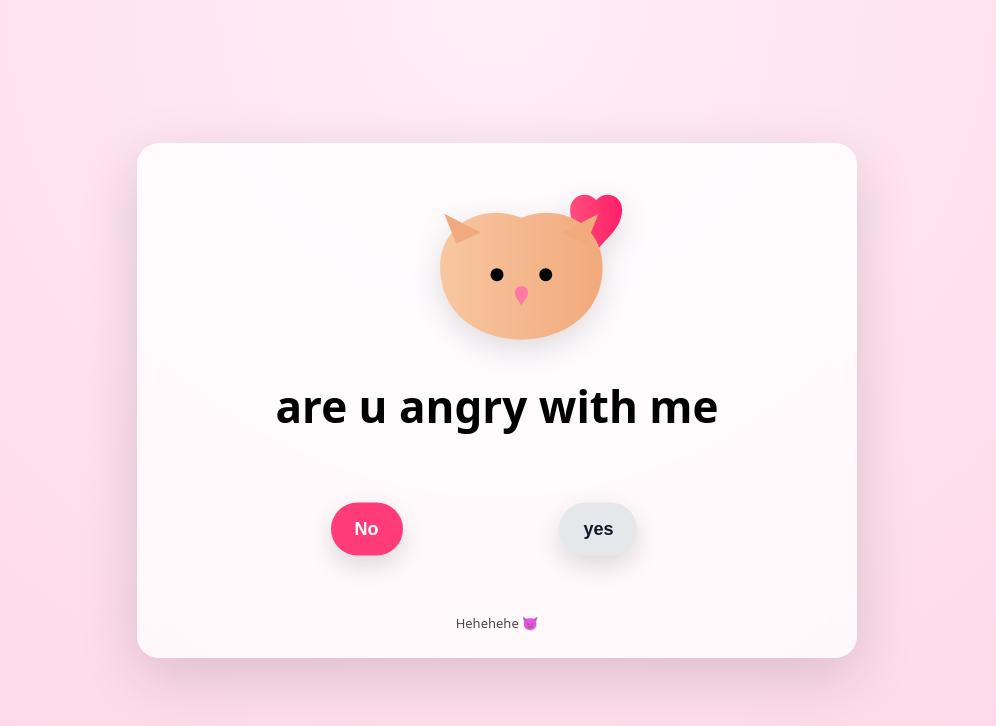
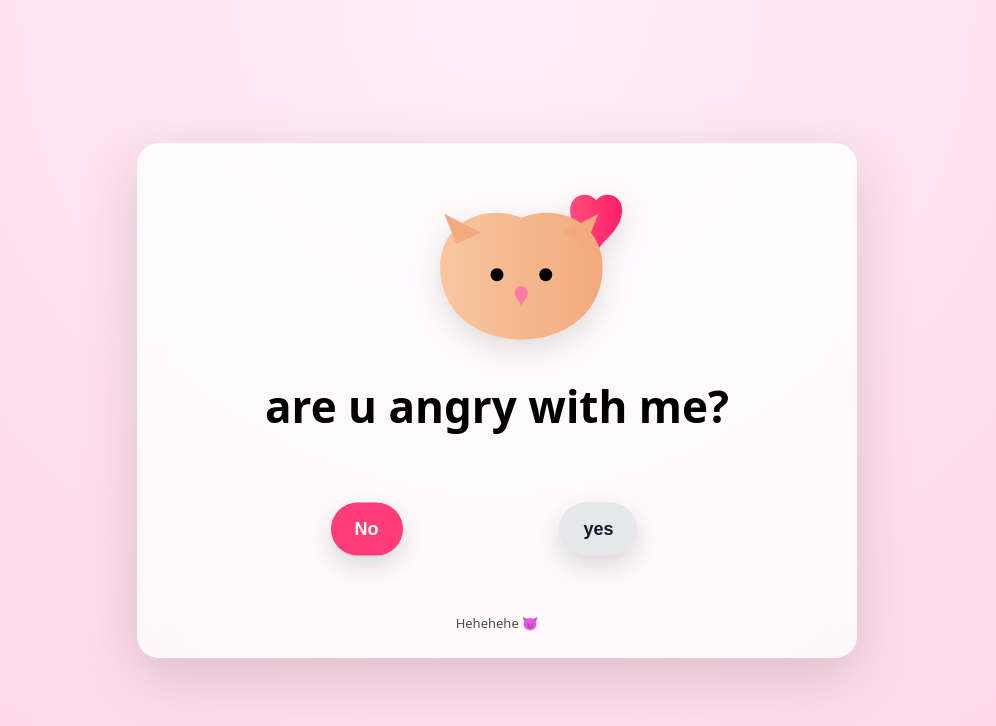
Before and after one commit to theVab11/Test, a plain HTML site: page index.html in a window 1280 px wide. Shown: the whole page, without its empty margins (143-1139 px from the left). Drawn offline with nearby package versions, Linux system fonts and the light colour scheme.

```diff
--- a/index.html
+++ b/index.html
@@ -171,7 +171,7 @@
             fill="#ff7aa2"/>
     </svg>
 
-    <h1>are u angry with me </h1>
+    <h1>are u angry with me? </h1>
 
     <section class="button-zone" id="zone">
       <button id="yesBtn">No</button>
```
